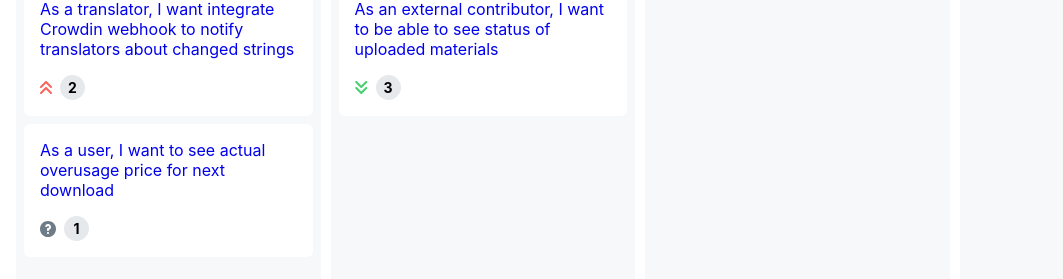
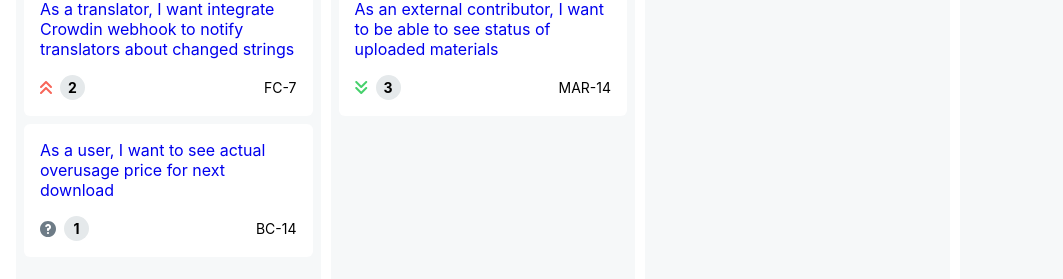
Before and after one commit to ViktorBachmanov/PL-Issue_Boards, a React (Create React App) app: page / in a window 1280 px wide. Shown: the part 235-514 px from the top of the page, without its empty margins (0-1063 px from the left). Built offline with nearby package versions, Linux system fonts and the light colour scheme.

Commit message:
Card id done

```diff
--- a/src/App.css
+++ b/src/App.css
@@ -82,6 +82,11 @@
   margin-top: 1rem;
 }
 
+.card__id {
+  margin-left: auto;
+  font-size: 14px;
+}
+
 
 
 .edit-form {
--- a/src/features/todos/card.js
+++ b/src/features/todos/card.js
@@ -17,6 +17,7 @@
             <div className="card__footer">
                 <PriorityPic level={props.level} />
                 <div className="story-points-pic story-points-pic_theme-1">{props.storyPoints}</div>
+                <div className="card__id">{props.id}</div>
             </div>
         </div>
     );
```
